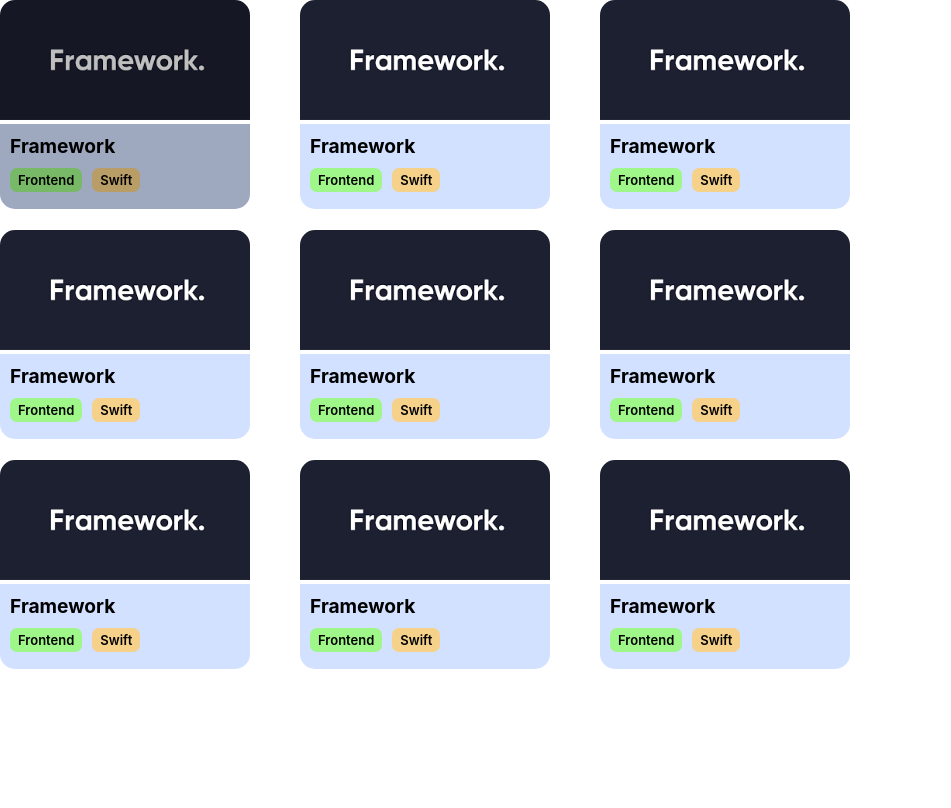
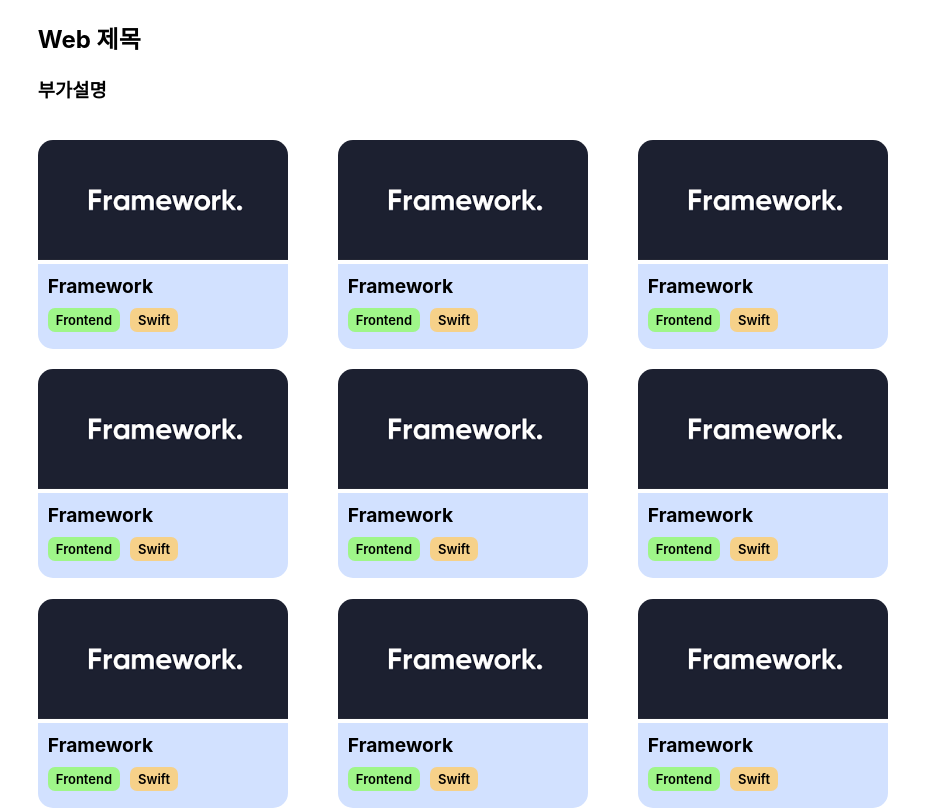
Before and after one commit to nookcoder/sw-mini-project, a React (Create React App) app: page / in a window 1280 px wide. Shown: the whole page, without its empty margins (0-951 px from the left). Built offline with nearby package versions, Linux system fonts and the light colour scheme.

Commit message:
added text

```diff
--- a/src/pages/App.js
+++ b/src/pages/App.js
@@ -32,7 +32,7 @@ function Card() {
 function generateCard() {
   let arr = []
 
-  for(let i = 0; i < 9; i++) {
+  for (let i = 0; i < 9; i++) {
     arr.push(
       <Card className="card"></Card>
     )
@@ -49,6 +49,10 @@ function App() {
   };
   return (
     <div className="App">
+      <div className="text">
+        <h2 className="subject">Web 제목</h2>
+        <h3 className="description">부가설명</h3>
+      </div>
       {/* <div>메인 화면 여기서 짜시면 됩니다.</div>
       <button onClick={moveToAbout}>페이지이동예시</button> */}
       <div className="grid">
--- a/src/styles/App.css
+++ b/src/styles/App.css
@@ -77,6 +77,8 @@
   background-color: #F6D189;
 }
 .grid {
+  margin-left: 1cm;
+  margin-top: 1cm;
   display: grid;
   grid-template-columns: 300px 300px 300px;
   grid-row-gap: 1cm;
@@ -86,3 +88,7 @@
   padding: 4rem;
   border: 2px solid #ccc
 }
+
+.text {
+  margin-left: 1cm;
+}
```
